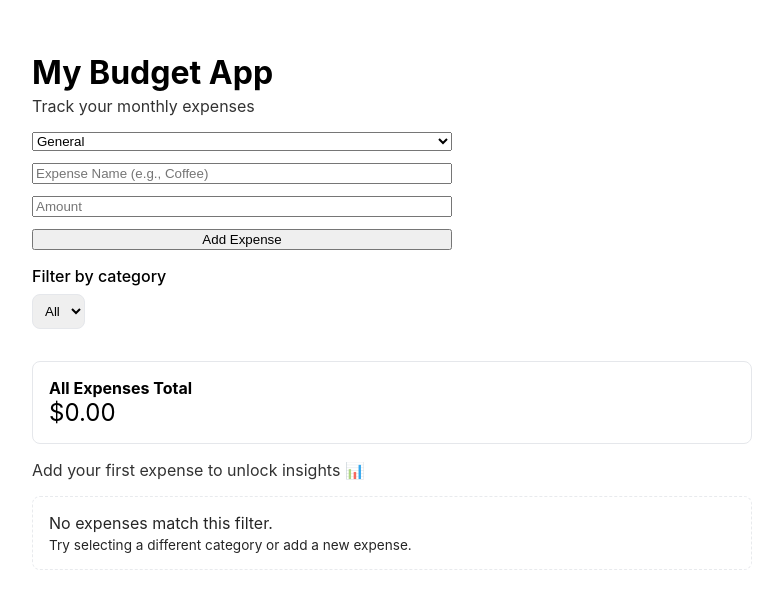
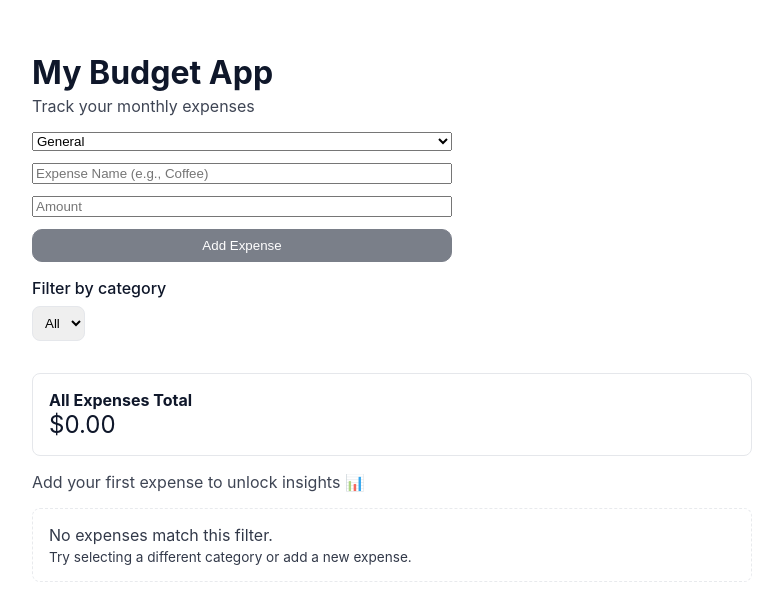
Before and after one commit to mikedevpro/budget_app, a React (Create React App) app: page / in a window 1280 px wide. Shown: the top 614 px of the page, without its empty margins (248-1031 px from the left). Built offline with nearby package versions, Linux system fonts and the light colour scheme.

Commit message:
Polish button UI states and primary/danger styling

```diff
--- a/src/components/ExpenseForm.jsx
+++ b/src/components/ExpenseForm.jsx
@@ -52,6 +52,9 @@
     if (error) setError('');
   };
 
+  const isDisabled = !name.trim() || Number(amount) <= 0;
+
+
   return (
     <form
       onSubmit={handleSubmit}
@@ -92,7 +95,9 @@
         </p>
       )}
 
-      <button type='submit'>Add Expense</button>
+      <button type='submit' className='btn btn-primary' disabled={isDisabled}>
+        Add Expense
+      </button>
 
     </form>
   );
--- a/src/components/ExpenseList.jsx
+++ b/src/components/ExpenseList.jsx
@@ -66,16 +66,8 @@
 
               <button
                 type="button"
-                onClick={() => {
-                  if (window.confirm(`Delete "${exp.name}"?`)) onDeleteExpense(exp.id);
-                }}
-                style={{
-                  border: '1px solid #e5e7eb',
-                  borderRadius: 8,
-                  padding: '0.35rem 0.6rem',
-                  cursor: 'pointer',
-                  background: '#fff',
-                }}
+                onClick={() => onDeleteExpense(exp.id)}
+                className="btn btn-danger"
                 aria-label={`Delete ${exp.name}`}
                 title="Delete"
               >
--- a/src/index.js
+++ b/src/index.js
@@ -3,6 +3,7 @@
 import './index.css';
 import App from './App';
 import reportWebVitals from './reportWebVitals';
+import "./styles.css";
 
 const root = ReactDOM.createRoot(document.getElementById('root'));
 root.render(
--- /dev/null
+++ b/src/styles.css
@@ -0,0 +1,50 @@
+/* Global (optional) */
+body {
+  background: #ffffff;
+  color: #0f172a;
+}
+
+/* Buttons */
+.btn {
+  border: 1px solid #e5e7eb;
+  border-radius: 10px;
+  padding: 0.5rem 0.75rem;
+  cursor: pointer;
+  background: white;
+  transition: transform 120ms ease, opacity 120ms ease, background 120ms ease;
+}
+
+.btn:hover {
+  background: #f8fafc;
+}
+
+.btn:active {
+  transform: scale(0.98);
+}
+
+.btn:disabled {
+  cursor: not-allowed;
+  opacity: 0.55;
+}
+
+/* Primary action */
+.btn-primary {
+  border-color: #0f172a;
+  background: #0f172a;
+  color: white;
+}
+
+.btn-primary:hover {
+  background: #111827;
+}
+
+/* Danger / delete */
+.btn-danger {
+  border-color: #fecaca;
+  background: #fff;
+  color: #b91c1c;
+}
+
+.btn-danger:hover {
+  background: #fef2f2;
+}
```
